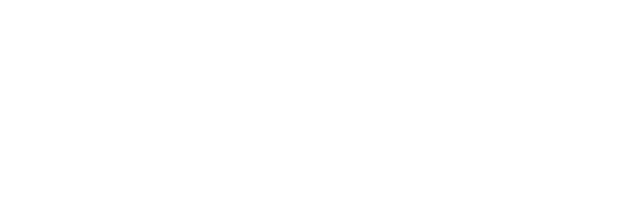
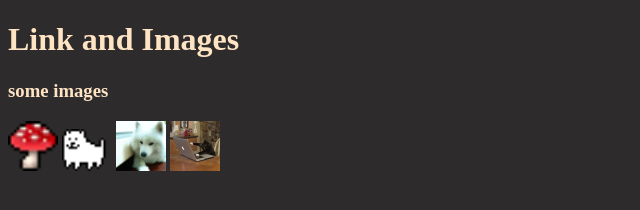
Before and after one commit to BreadFishFang/Web1_week4, a plain HTML site: page index.html in a window 1280 px wide. Shown: the whole page, without its empty margins (0-640 px from the left). Drawn offline with Linux system fonts and the light colour scheme.

Commit message:
change images, add css

```diff
--- a/index.html
+++ b/index.html
@@ -4,8 +4,31 @@
     <meta charset="UTF-8">
     <meta name="viewport" content="width=device-width, initial-scale=1.0">
     <title>Week 4 - Link and Images</title>
+    <!-- use the link tag to attach the CSS file -->
+    <link href="styles/styles.css" rel="stylesheet">
 </head>
 <body>
+    <header>
+        <h1>Link and Images</h1>
+
+        <nav>
+
+        </nav>
+    </header>
+    <main>
+        <article>
+            <!-- article should always contain a heading tag (h2-h6) -->
+            <h3>some images</h3>
+            <img src="images/_shroom__by_ebonred.gif" alt="shroom by ebonred">
+            <img src="images/annoying_dog_bullet__free_to_use__by_heartinarosebud.gif" alt="annoying dog bullet">
+            <img src="images/dog_smile.gif" alt="dog smile">
+            <img src="images/cat working.gif" alt="cat working">
+
+        </article>
+    </main>
+    <footer>
+
+    </footer>
 
 </body>
 </html>
--- /dev/null
+++ b/styles/styles.css
@@ -0,0 +1,18 @@
+/*this is a CSS comment.*/
+
+body {
+    background-color: rgb(45, 43, 43);
+}
+header {
+    color:bisque;
+}
+h1 {
+    color:bisque;
+}
+article {
+    color:bisque;
+}
+img {
+    width: 50px;
+    height: auto;
+}
```
Also changed, not shown: images/bummy_line.gif (deleted), images/cat working.gif (added), images/dog_smile.gif (added).
